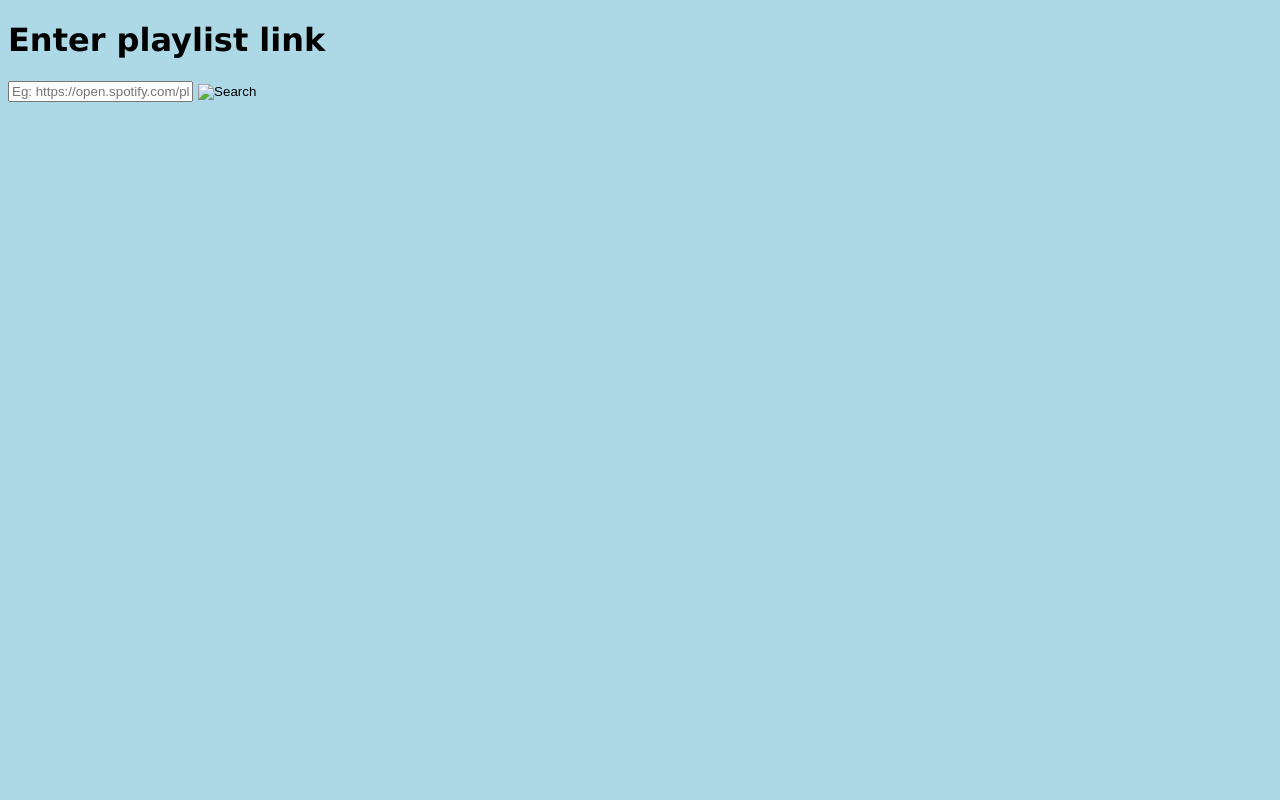
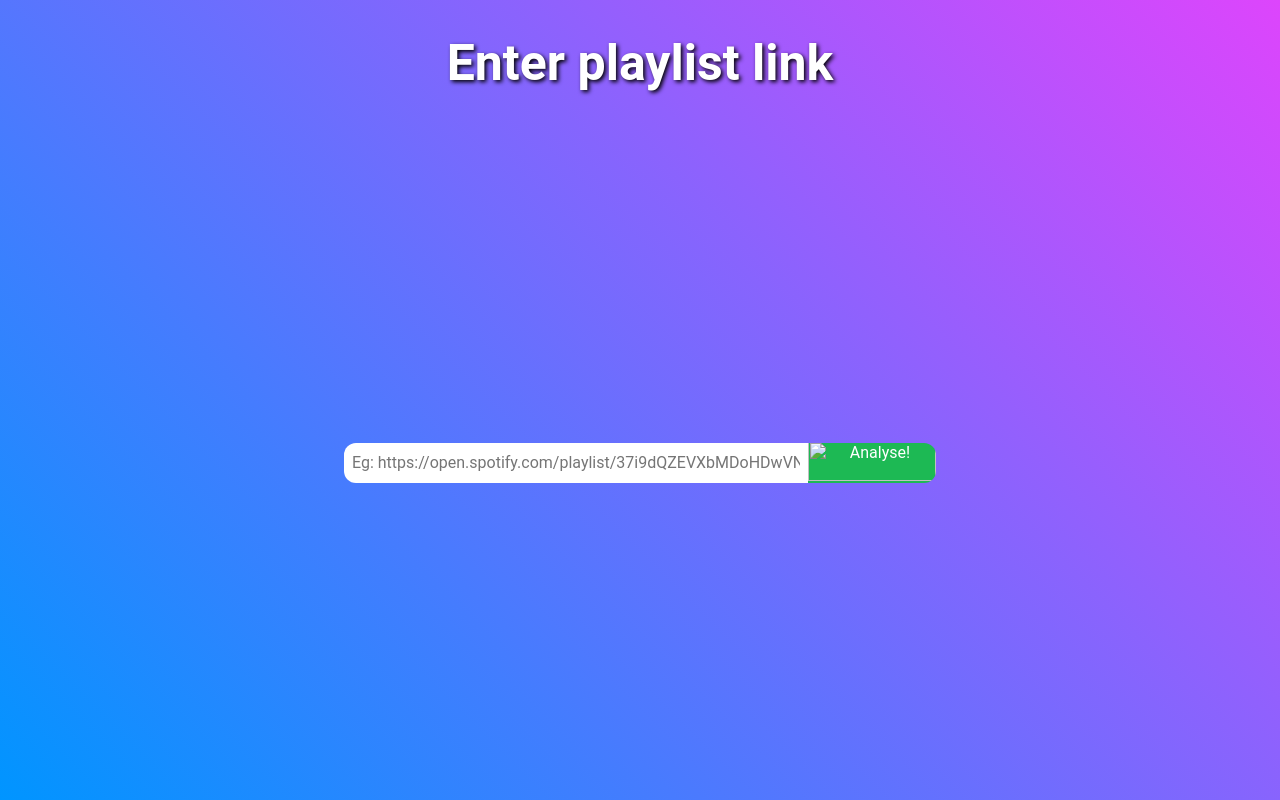
Before and after one commit to Tezzish/PlaylistAnalyser, a Django app: page / in a window 1280 px wide. Run offline with Django 4.2, Linux system fonts and the light colour scheme.

Commit message:
making the website look nicer

```diff
--- a/spotvenv/playlist_analyser/playlist_analysis/static/index.css
+++ b/spotvenv/playlist_analyser/playlist_analysis/static/index.css
@@ -1,4 +1,81 @@
 body {
-    background-color: lightblue;
-    font-family: verdana;
-  }
+    /* positioning*/
+
+    display: flex;
+    justify-content: center;
+    align-items: center;
+    height : 100vh;
+    width: 100vw;
+    margin: 0;
+    padding: 0;
+    border: none;
+
+    /* background colour */
+    /* background: linear-gradient(45deg, rgba(80,182,255,1) 0%, rgba(221,69,252,1) 100%);    background-repeat: no-repeat; */
+    background: linear-gradient(45deg, rgb(0, 149, 255) 0%, rgba(221,69,252,1) 100%);
+    background-attachment: fixed;
+    background-size: cover;
+    background-position: center;
+
+
+}
+
+.container {
+    display: flex;
+    justify-content: center;
+    align-items: center;
+    flex-direction: column;
+    width: 100vw;
+    height: 100vh;
+    margin: 0;
+    padding: 0;
+    border: none;
+}
+
+h1 {
+    text-align: center;
+    font-family: 'Roboto', sans-serif;
+    font-size: 50px;
+    color: white;
+    text-shadow: 2px 2px 4px #000000;
+}
+
+form {
+    display: flex;
+    justify-content: center;
+    align-items: center;
+    flex-direction: row;
+    width: 100vw;
+    height: 100vh;
+}
+
+#search-bar {
+    max-width: 600px;
+    font-size: 16px;
+    font-family: 'Roboto', sans-serif;
+    color: grey;
+    border-radius: 12px 0px 0px 12px;
+    width: 35vw;
+    padding-left: 8px;
+    padding-right: 8px;
+    padding-top: 0px;
+    padding-bottom: 0px;
+    height: 40px;
+    border: none;
+}
+
+#search-button {
+    display: flex;
+    justify-content: center;
+    align-items: center;
+    font-size: 16px;
+    font-family: 'Roboto', sans-serif;
+    color: white;
+    background-color: #1DB954;
+    border-radius: 0px 12px 12px 0px;
+    width: 10vw;
+    height: 40px;
+    border: none;
+    cursor: pointer;
+    text-align: center;
+}
--- a/spotvenv/playlist_analyser/playlist_analysis/templates/index.html
+++ b/spotvenv/playlist_analyser/playlist_analysis/templates/index.html
@@ -5,18 +5,20 @@
 <head>
     <meta charset="UTF-8">
     <meta name="viewport" content="width=device-width, initial-scale=1.0">
-    <title>Document</title>
+    <title>Playlist analysis</title>
 
 </head>
 <body>
+    <div class = "container">
     <h1>
         Enter playlist link
     </h1>
     <form action = "analysis/" method = "post">
         {% csrf_token %}
-        <input name = "playlist_link" type="text" placeholder="Eg: https://open.spotify.com/playlist/37i9dQZEVXbMDoHDwVN2tF?si=bdc24fe0ba2e4fa5" autocomplete="on">
+        <input id = "search-bar" name = "playlist_link" type="text" placeholder="Eg: https://open.spotify.com/playlist/37i9dQZEVXbMDoHDwVN2tF" autocomplete="on">
         <!--the search bar button-->
-        <input type="image" value = "Search">
+        <input id = "search-button" type="image" value = "Analyse!">
     </form>
+    </div>
 </body>
 </html>
```
Also changed, not shown: spotvenv/playlist_analyser/playlist_analysis/static/analysis.css (added, +32 -0 lines), spotvenv/playlist_analyser/playlist_analysis/templates/analysis.html (+34 -3 lines), spotvenv/playlist_analyser/db.sqlite3.
